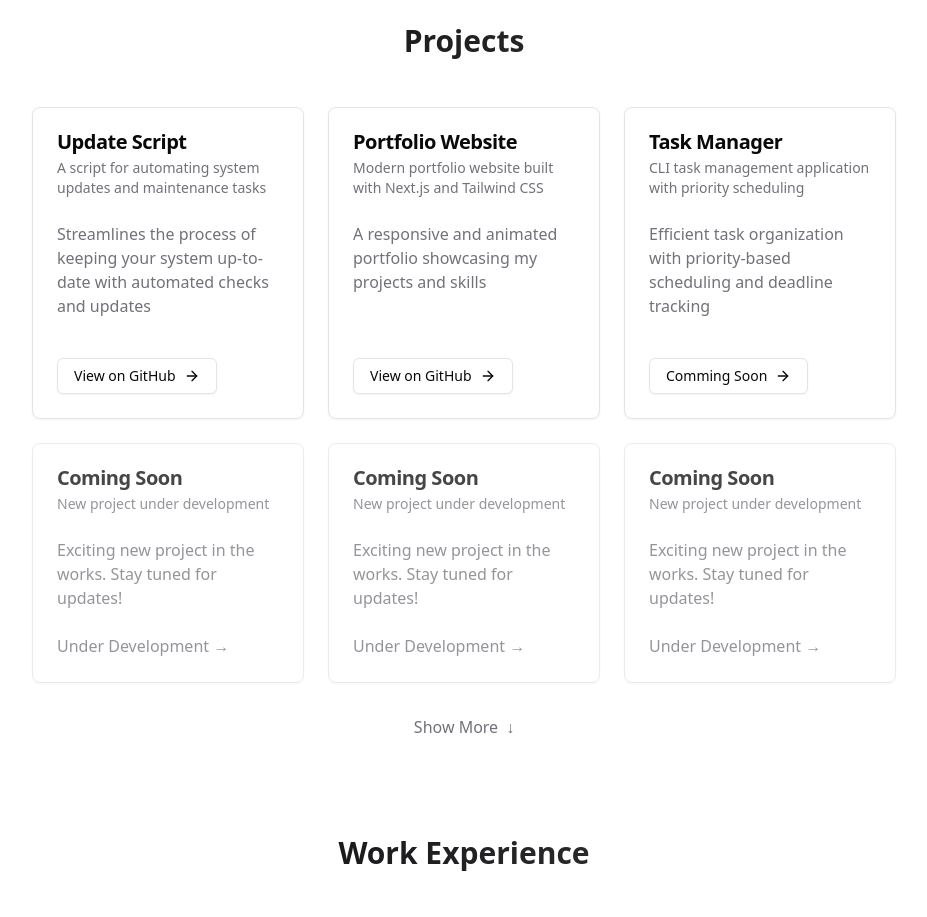
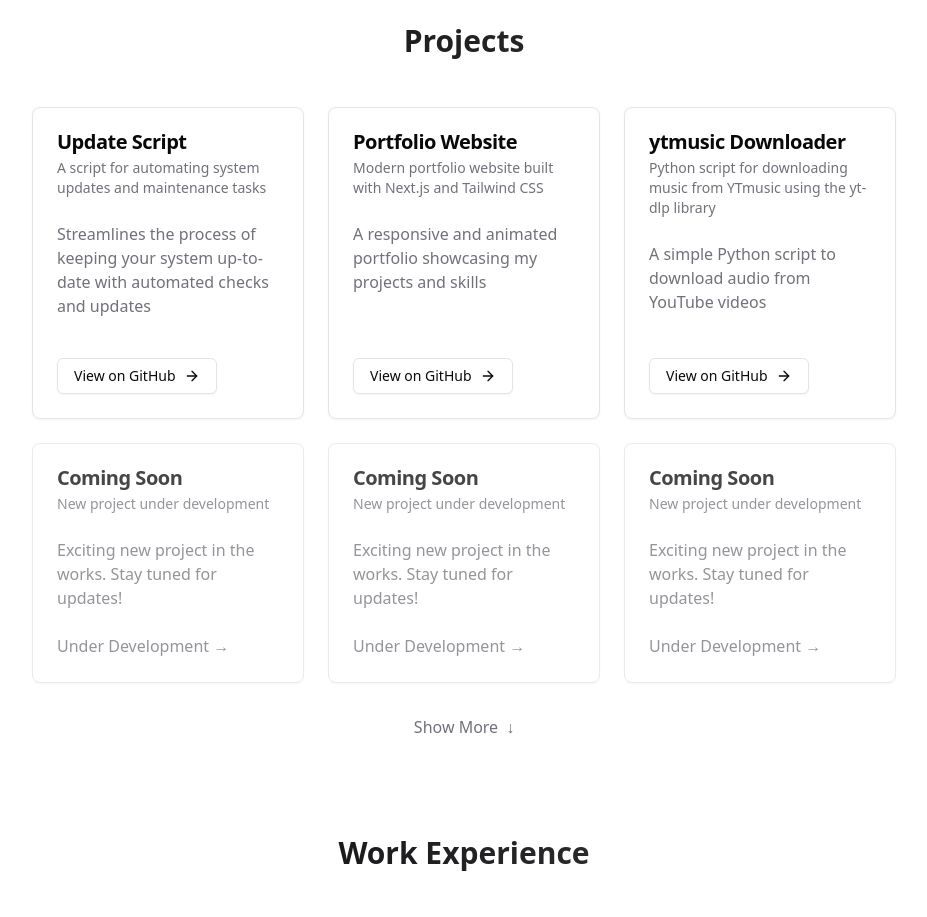
Before and after one commit to vit-zeeshan/portfolio3, a Next.js app: page / in a window 1280 px wide. Shown: the part 940-1857 px from the top of the page, without its empty margins (176-1103 px from the left). Built offline with nearby package versions, Linux system fonts and the light colour scheme.

Commit message:
Refactor task manager section to reflect new project: yt-music-downloader. Updated title, description, and GitHub link for the Python script that downloads music from YouTube using yt-dlp.

```diff
--- a/src/app/page.tsx
+++ b/src/app/page.tsx
@@ -323,17 +323,17 @@ export default function Page() {
                 </CardFooter>
               </Card>
 
-              {/* Task Manager */}
+              {/* yt-music-downloader */}
               <Card className="hover-lift flex flex-col">
                 <CardHeader>
-                  <CardTitle>Task Manager</CardTitle>
+                  <CardTitle>ytmusic Downloader</CardTitle>
                   <CardDescription>
-                    CLI task management application with priority scheduling
+                  Python script for downloading music from YTmusic using the yt-dlp library
                   </CardDescription>
                 </CardHeader>
                 <CardContent>
                   <p className="text-muted-foreground">
-                    Efficient task organization with priority-based scheduling and deadline tracking
+                  A simple Python script to download audio from YouTube videos
                   </p>
                 </CardContent>
                 <CardFooter className="mt-auto">
@@ -343,11 +343,11 @@ export default function Page() {
                     className="mt-4 text-foreground hover:text-success hover:border-success transition-colors"
                   >
                     <a
-                      href="#"
+                      href="https://github.com/fernand3z/yt-music-downloader"
                       target="_blank"
                       rel="noopener noreferrer"
                     >
-                      Comming Soon <ArrowRightIcon className="ml-2 h-4 w-4" />
+                      View on GitHub <ArrowRightIcon className="ml-2 h-4 w-4" />
                     </a>
                   </Button>
                 </CardFooter>
```
